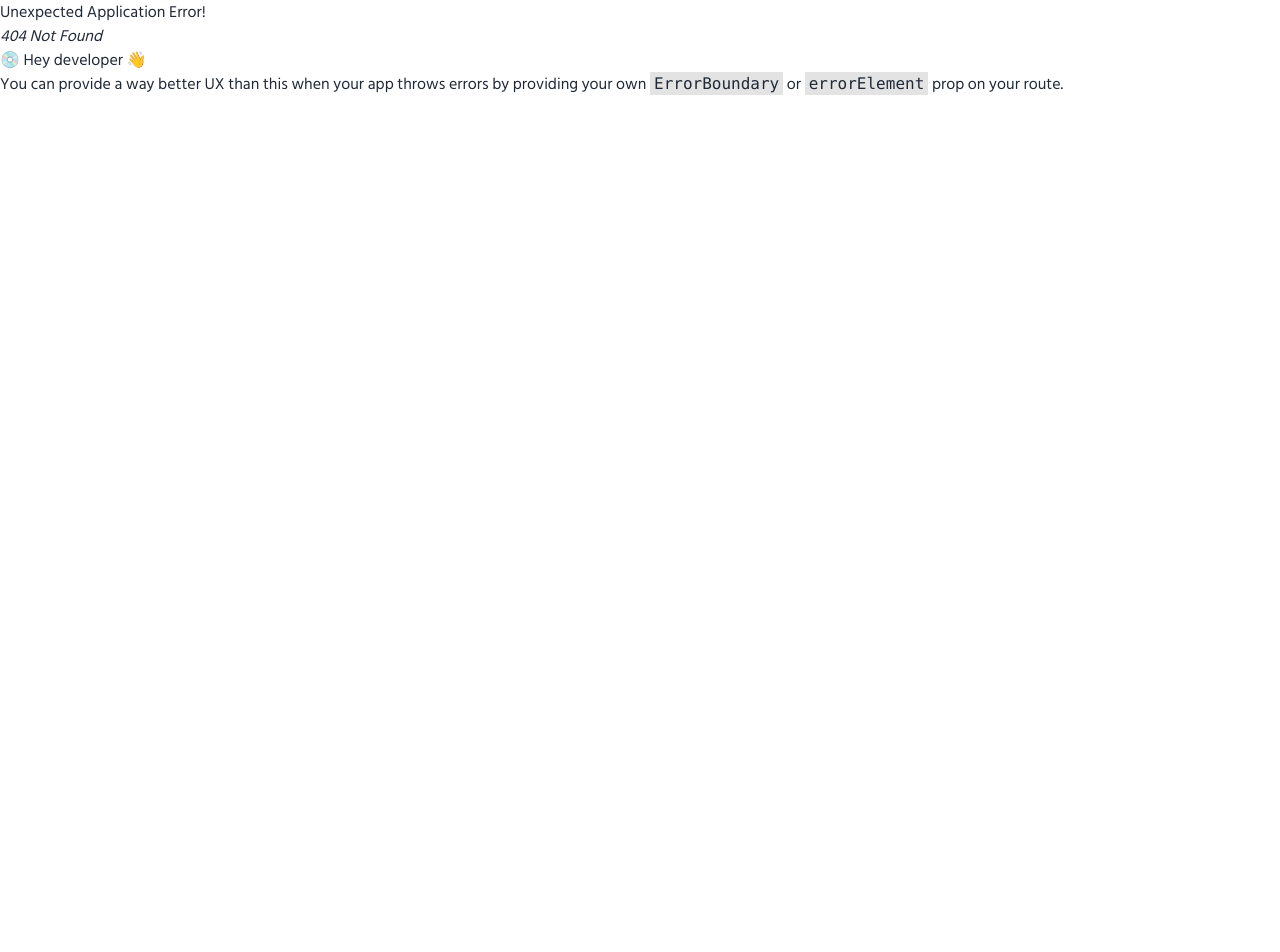
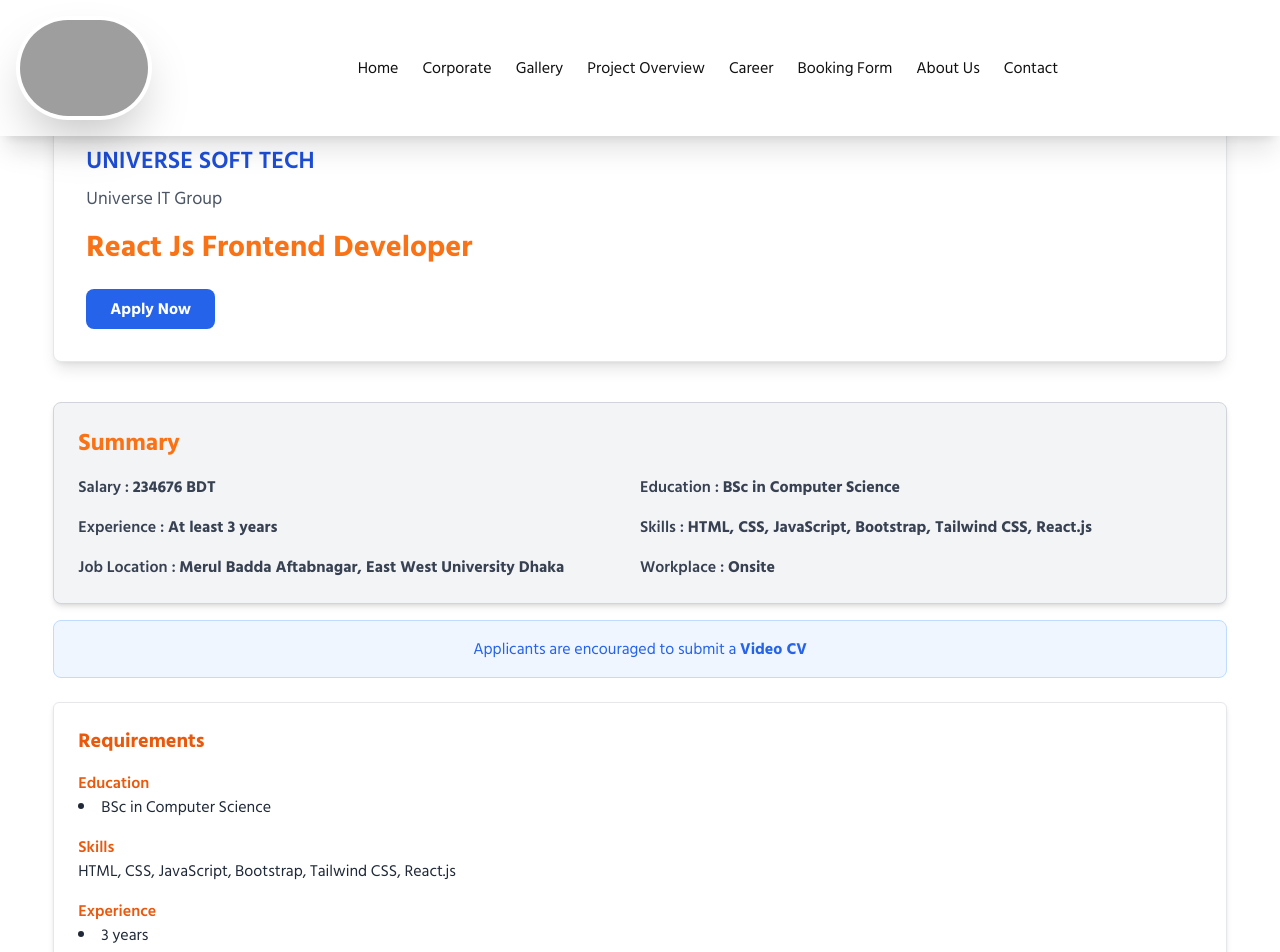
Before and after one commit to universeIt137/RealState-FrontEnd, a React (Vite) app: page /career-details in a window 1280 px wide. Before the commit this address had no page. Shown: the top 952 px of the page. Before the commit the page ends 800 px from the top, so only its background shows below. Built offline with nearby package versions, Linux system fonts and the light colour scheme; grey boxes are pictures that could not be loaded.

Commit message:
career details page design complete

```diff
--- /dev/null
+++ b/src/pages/clientSide/carrer-page/CareerDetailsPage.jsx
@@ -0,0 +1,157 @@
+import React from 'react';
+import { FiAlertTriangle, FiPhone, FiMail } from 'react-icons/fi';
+
+const CareerDetailsPage = () => {
+  // Scrolls to the top of the page when the component is loaded
+  React.useEffect(() => {
+    window.scrollTo(0, 0);
+  }, []);
+
+  return (
+    <div className="w-11/12 mx-auto my-28">
+      {/* Job Header */}
+      <div className="bg-white p-8 border border-gray-200 rounded-lg shadow-lg mt-10">
+        <div>
+          <div className="text-blue-700 font-semibold text-2xl mb-2">UNIVERSE SOFT TECH</div>
+          <div className="text-gray-600 text-lg">Universe IT Group</div>
+          <div className="text-orange-500 text-3xl font-bold mt-4">React Js Frontend Developer</div>
+        </div>
+        <button className="mt-6 bg-blue-600 hover:bg-blue-700 text-white font-bold py-2 px-6 rounded-lg">
+          Apply Now
+        </button>
+      </div>
+
+      {/* Job Summary */}
+      <div className="bg-gray-100 border border-gray-300 rounded-lg p-6 mx-auto mt-10 shadow-md">
+        <h2 className="text-orange-500 font-bold text-2xl mb-4">Summary</h2>
+        <div className="grid grid-cols-2 gap-y-4 text-gray-700">
+          <div>
+            <span className="font-semibold">Salary :</span> <span className="font-bold">234676 BDT</span>
+          </div>
+          <div>
+            <span className="font-semibold">Education :</span> <span className="font-bold">BSc in Computer Science</span>
+          </div>
+          <div>
+            <span className="font-semibold">Experience :</span> <span className="font-bold">At least 3 years</span>
+          </div>
+          <div>
+            <span className="font-semibold">Skills :</span> <span className="font-bold">HTML, CSS, JavaScript, Bootstrap, Tailwind CSS, React.js</span>
+          </div>
+          <div>
+            <span className="font-semibold">Job Location :</span> <span className="font-bold">Merul Badda Aftabnagar, East West University Dhaka</span>
+          </div>
+          <div>
+            <span className="font-semibold">Workplace :</span> <span className="font-bold">Onsite</span>
+          </div>
+        </div>
+      </div>
+
+      {/* Video CV Notice */}
+      <div className="border border-blue-200 bg-blue-50 text-blue-600 rounded-lg p-4 text-center mx-auto mt-4">
+        <span>Applicants are encouraged to submit a <span className="font-bold">Video CV</span></span>
+      </div>
+
+      {/* Requirements Section */}
+      <div className="p-6 mx-auto bg-white border rounded-md shadow-md mt-6">
+        <h2 className="text-orange-600 text-xl font-bold mb-4">Requirements</h2>
+
+        <section className="mb-4">
+          <h3 className="text-orange-600 font-semibold">Education</h3>
+          <ul className="list-disc list-inside">
+            <li>BSc in Computer Science</li>
+          </ul>
+        </section>
+
+        <section className="mb-4">
+          <h3 className="text-orange-600 font-semibold">Skills</h3>
+          <p>HTML, CSS, JavaScript, Bootstrap, Tailwind CSS, React.js</p>
+        </section>
+
+        <section className="mb-4">
+          <h3 className="text-orange-600 font-semibold">Experience</h3>
+          <ul className="list-disc list-inside">
+            <li>3 years</li>
+          </ul>
+        </section>
+
+        <section className="mb-4">
+          <h3 className="text-orange-600 font-semibold">Responsibilities & Context</h3>
+          <p>Must have communication skills in the native language. Collaborate with the front-end team.</p>
+        </section>
+
+        <section className="mb-4">
+          <h3 className="text-orange-600 font-semibold">Workplace</h3>
+          <p>Onsite</p>
+        </section>
+
+        <section className="mb-4">
+          <h3 className="text-orange-600 font-semibold">Employment Status</h3>
+          <p>Pending</p>
+        </section>
+
+        <section className="mb-4">
+          <h3 className="text-orange-600 font-semibold">Job Location</h3>
+          <p>Merul Badda, Aftabnagar, East West University, Dhaka</p>
+        </section>
+      </div>
+
+      {/* Job Highlights Section */}
+      <div className="p-6 mx-auto space-y-4 mt-6">
+        <div className="bg-blue-100 p-4 rounded-md">
+          <h3 className="text-blue-700 font-semibold">Job Highlights</h3>
+          <p className="text-gray-800 mt-2">
+            Please read all of the prerequisites before applying for the position.
+          </p>
+          <p className="text-gray-800 mt-2">
+            We believe that great people make a great organization, and that leads to sustainable business growth. Thus, we offer a meaningful, collaborative, inclusive and rewarding career.
+          </p>
+        </div>
+
+        {/* Company Information Section */}
+        <div className="bg-gray-100 p-4 rounded-md flex justify-between items-center">
+          <div>
+            <h3 className="text-blue-700 font-semibold">Company Information</h3>
+            <p className="text-gray-800">A Reputed Group of Company</p>
+          </div>
+          <div className="flex items-center space-x-4">
+            <button className="border border-blue-500 text-blue-500 px-4 py-1 rounded-full flex items-center">
+              <span className="mr-2">+</span> Follow
+            </button>
+            <a href="#" className="text-blue-600 underline">
+              More jobs from this company
+            </a>
+          </div>
+        </div>
+      </div>
+
+      {/* Report Section */}
+      <div className="p-6 mx-auto bg-red-50 border border-red-300 rounded-md space-y-4 mt-6">
+        <div className="flex justify-between items-center">
+          <h3 className="text-blue-700 font-semibold">
+            Report this Job / Company <span className="text-blue-700">(রিপোর্ট)</span>
+          </h3>
+          <button className="flex items-center text-red-700 font-semibold">
+            <FiAlertTriangle className="mr-1" /> রিপোর্ট
+          </button>
+        </div>
+
+        <p className="text-gray-700 leading-relaxed">
+          এই চাকরির জন্য বিজ্ঞাপন দাতা প্রতিষ্ঠান আপনার কাছে থেকে কোন অর্থ চাইলে অথবা কোন ধরনের ভুল বা বিভ্রান্তিকর তথ্য দিলে অতি দ্রুত আমাদেরকে জানুন অথবা জরুরি রিপোর্ট করুন। চাকরি পাওয়ার জন্য কোন ব্যাক্তি / প্রতিষ্ঠানকে অর্থ প্রদান করতে বিডিজবস কাউকে উৎসাহিত করে না। কোন প্রকার অর্থ লেনদেনের দায়িত্ব বিডিজবস বহন করবে না।
+        </p>
+
+        <div className="flex items-center space-x-6 text-gray-700">
+          <div className="flex items-center">
+            <FiPhone className="mr-1" />
+            <span>16479</span>
+          </div>
+          <div className="flex items-center">
+            <FiMail className="mr-1" />
+            <span>complain@universelt.com</span>
+          </div>
+        </div>
+      </div>
+    </div>
+  );
+};
+
+export default CareerDetailsPage;
--- a/src/pages/clientSide/home-page/Career.jsx
+++ b/src/pages/clientSide/home-page/Career.jsx
@@ -15,7 +15,7 @@
             <span className="mr-1"><RiHomeOfficeFill /></span>
             <span className='ml-1' >Workplace: In Office</span>
           </div>
-          <div className="flex my-1 md:mt-0 mt-1 md:text-[16px] text-sm items-center md:w-1/2 mx-auto">
+          <div className="flex  md:mt-0 mt-1 md:text-[16px] text-sm items-center md:w-1/2 mx-auto">
             <span className=" "><BsWordpress /></span>
             <span className='ml-2' >Good</span>
           </div>
--- a/src/router/Router.jsx
+++ b/src/router/Router.jsx
@@ -13,6 +13,7 @@
 import CertificationPage from "../pages/clientSide/certification-page/CertificationPage";
 import TestimonialCard from "../pages/clientSide/home-page/Reviews";
 import VideoGalleryPage from "../pages/clientSide/video-gallery-page/VideoGalleryPage";
+import CareerDetailsPage from './../pages/clientSide/carrer-page/CareerDetailsPage';
 
 
 
@@ -71,6 +72,10 @@
             {
                 path : "video-gallery",
                 element : <VideoGalleryPage></VideoGalleryPage>
+            },
+            {
+                path:"career-details",
+                element:<CareerDetailsPage></CareerDetailsPage>
             }
 
         ]
```
